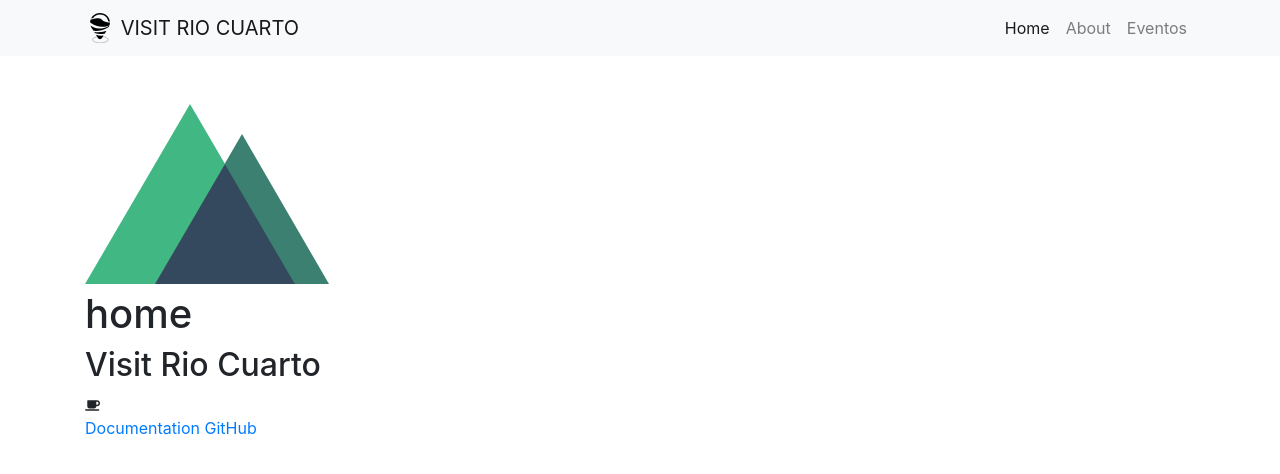
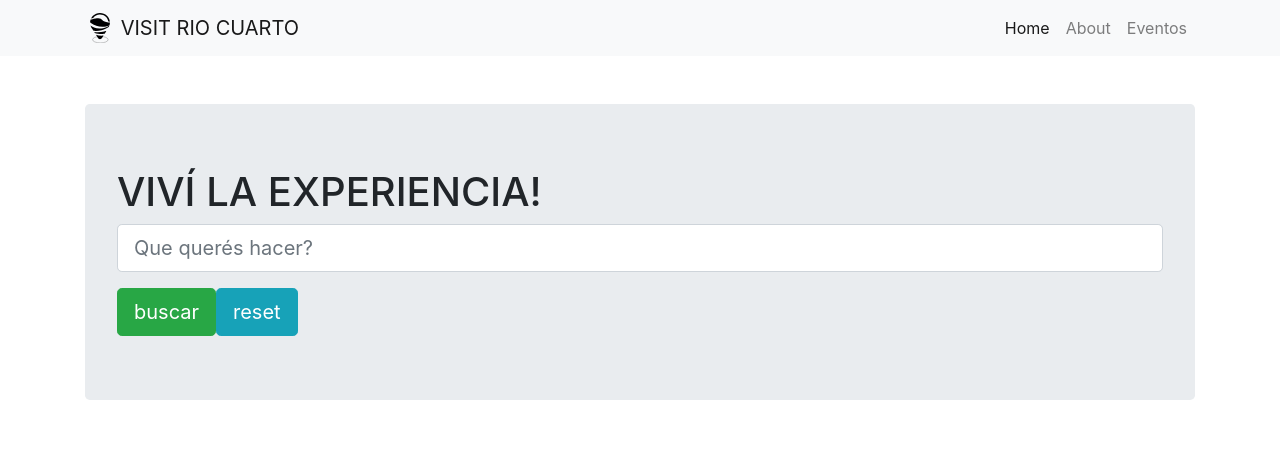
Before and after one commit to germansayago/visit-rio-cuarto-frontend, a Nuxt app: page / in a window 1280 px wide. Shown: the top 474 px of the page. Built offline with nearby package versions, Linux system fonts and the light colour scheme.

Commit message:
Search was added in homepage

```diff
--- a/pages/index.vue
+++ b/pages/index.vue
@@ -1,42 +1,95 @@
 <template>
   <div class="container">
-    <div>
-      <logo />
-      <h1 class="title">
-        home
-      </h1>
-      <h2 class="subtitle">
-        Visit Rio Cuarto
-      </h2>
-      <div>
-        <i class="fas fa-coffee fa-xs"></i>
+    <section class="section">
+      <div class="jumbotron">
+        <h1>{{ titlePage.toUpperCase() }}</h1>
+        <div class="form-group">
+          <input
+            v-model="searchQuery"
+            type="text"
+            class="form-control form-control-lg"
+            placeholder="Que querés hacer?"
+          >
+        </div>
+        <button @click="search" class="btn btn-success btn-lg">buscar</button>
+        <button @click="clean" class="btn btn-info btn-lg">reset</button>
       </div>
-      <div class="links">
-        <a
-          href="https://nuxtjs.org/"
-          target="_blank"
-          class="button--green"
-        >
-          Documentation
-        </a>
-        <a
-          href="https://github.com/nuxt/nuxt.js"
-          target="_blank"
-          class="button--grey"
-        >
-          GitHub
-        </a>
+
+      <div v-if="searchMessage > 0" class="row">
+        <div class="col">
+          <div class="alert alert-success">
+            Se han encontrado {{ searchMessage }} resultados
+          </div>
+        </div>
       </div>
-    </div>
+
+      <div class="row">
+        <div class="col">
+          <div v-for="(e, index) in events" :key="index" class="card mb-3">
+            <div class="card-body">
+              <h3 class="card-title">{{ e.title }}</h3>
+              <p>{{ e.place }}</p>
+            </div>
+            <div class="card-footer">
+              <p>{{ e.category }}</p>
+            </div>
+          </div>
+        </div>
+      </div>
+    </section>
   </div>
 </template>
 
 <script>
-import Logo from '~/components/Logo.vue'
+const events = [
+  {
+    title: 'La noche de los museos',
+    place: 'Museo de Bellas Artes',
+    category: 'Cultura y Espectáculos'
+  },
+  {
+    title: 'Expo turismo',
+    place: 'Sociedad Rural de Río Cuarto',
+    category: 'Turismo'
+  },
+  {
+    title: 'Estudiantes vs Belgrano',
+    place: 'Asociación Atlética Estudiantes',
+    category: 'Deportes'
+  }
+]
 
 export default {
-  components: {
-    Logo
+  data () {
+    return {
+      titlePage: 'Viví la experiencia!',
+
+      searchQuery: '',
+
+      events: []
+    }
+  },
+
+  computed: {
+    searchMessage () {
+      return `${this.events.length}`
+    }
+  },
+
+  methods: {
+    search () {
+      this.events = events
+    },
+
+    clean () {
+      this.events = []
+    }
   }
 }
 </script>
+
+<style lang="scss">
+  body{
+    background-color: #fff;
+  }
+</style>
```
